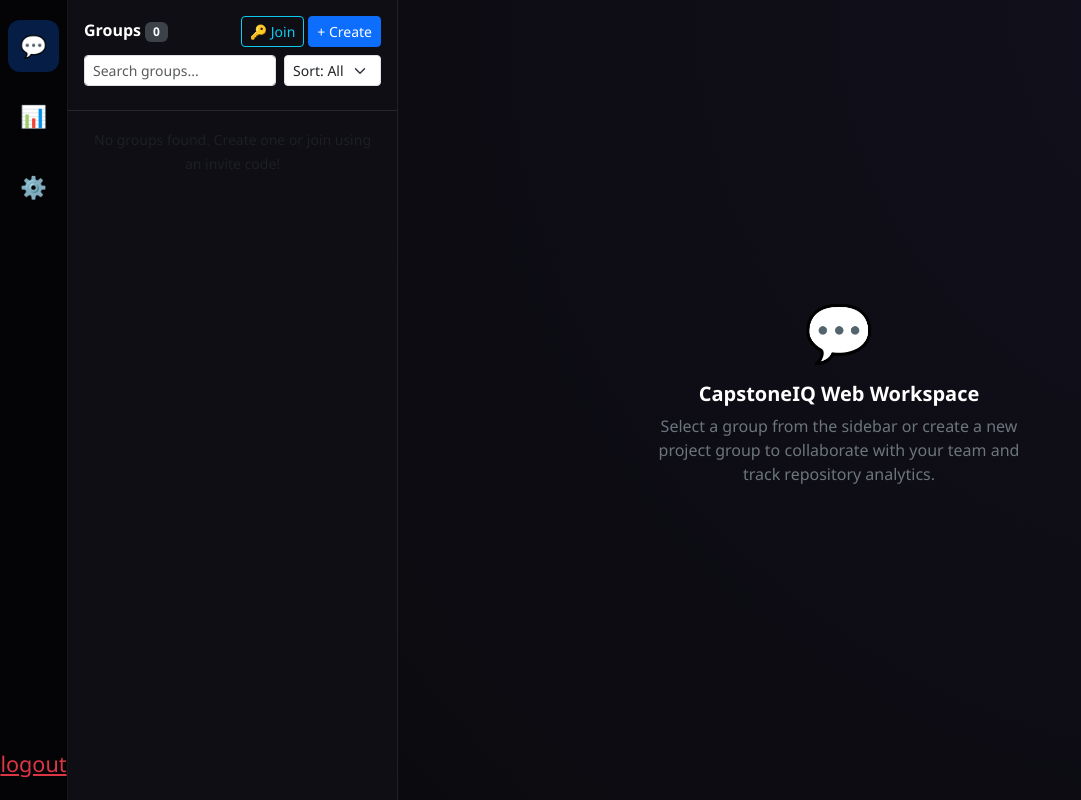
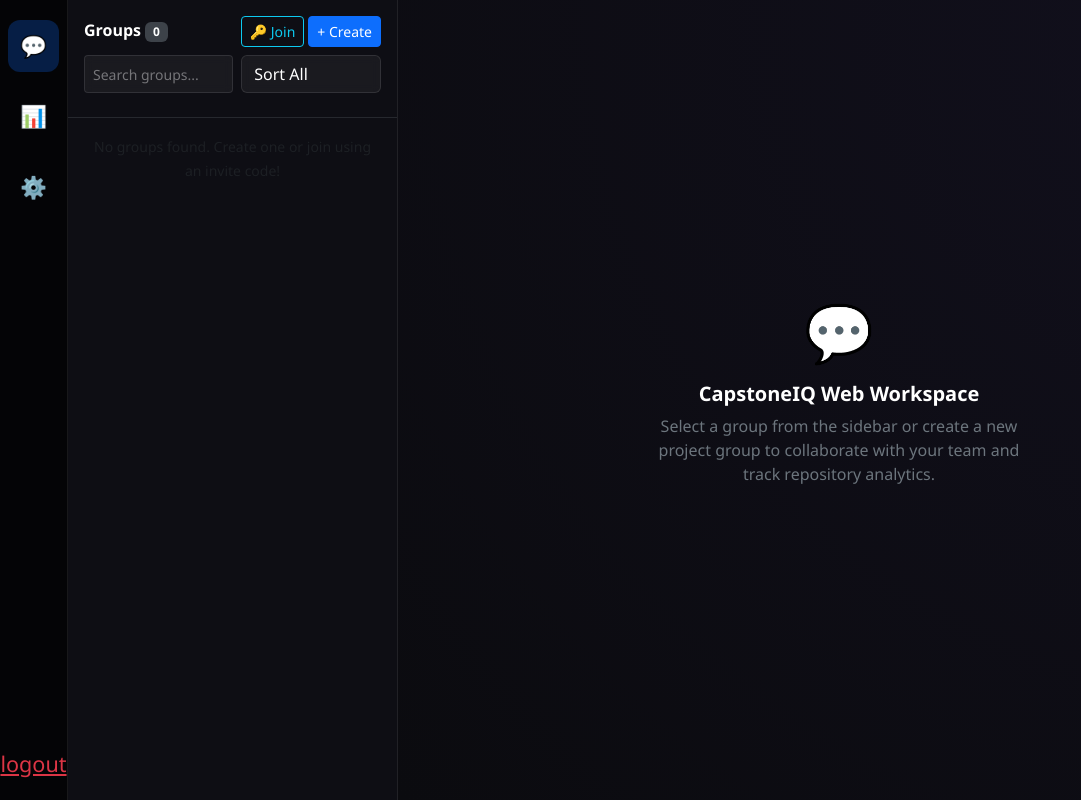
Before and after one commit to prathmeshhalande1/CapstoneIQ, a Django app: page /accounts/ in a window 1280 px wide. Shown: the whole page, without its empty margins (0-1081 px from the left). Run offline with Django 5.2, Linux system fonts and the light colour scheme; the visitor is signed in with stand-in values (Sample User, id 1); data comes from the database, SQL or seed files in the repository; data that the repository does not hold is empty; some libraries are stand-ins or nearby versions.

Commit message:
add custom Glassmorphism menu

```diff
--- a/static/css/commen.css
+++ b/static/css/commen.css
@@ -87,3 +87,8 @@
         border: 1.5px solid rgba(255, 255, 255, 0.6) !important;
         box-shadow: 0 8px 32px 0 rgba(255, 255, 255, 0.25);
     }
+
+    .dropdown-item.status-option:hover {
+        background-color: rgba(255, 255, 255, 0.1);
+        border-radius: 6px;
+    }
--- /dev/null
+++ b/static/js/dropdown.JS
@@ -0,0 +1,8 @@
+document.querySelectorAll('.status-option').forEach(item => {
+        item.addEventListener('click', function(e) {
+            e.preventDefault();
+            const selectedValue = this.getAttribute('data-value');
+            document.getElementById('statusInput').value = selectedValue;
+            document.getElementById('statusDropdownBtn').innerText = selectedValue;
+        });
+    });
--- a/templates/accounts/index.html
+++ b/templates/accounts/index.html
@@ -68,6 +68,7 @@
     <!--script src="https://cdn.jsdelivr.net/npm/bootstrap@5.3.3/dist/js/bootstrap.bundle.min.js"></script-->
     <script src="https://code.jquery.com/jquery-3.7.1.min.js"></script>
     <script src="{% static 'js/bootstrap.bundle.min.js' %}"></script>
+    <script src="{% static 'js/dropdown.js' %}"></script>
     <script src="{% static 'js/index.js' %}"></script>
 </body>
 </html>
--- a/templates/components/Modals.html
+++ b/templates/components/Modals.html
@@ -178,21 +178,41 @@
                     <div class="row">
                         <div class="col-sm-6 mb-3">
                             <label for="status" class="form-label text-white-50">Status</label>
-                            <select class="form-select glass-input text-white" id="status" name="status"
-                                style="background-color: #0b0b0f;">
-                                <option value="Active / On Track" selected>Active / On Track</option>
-                                <option value="Completed">Completed</option>
-                                <option value="Paused">Paused</option>
-                            </select>
+                            <div class="dropdown w-100">
+                                <input type="hidden" name="status" id="statusInput" value="Active / On Track">
+                                <button class="btn form-select glass-input text-white text-start w-100" type="button"
+                                    data-bs-toggle="dropdown" id="statusDropdownBtn">
+                                    Active / On Track
+                                </button>
+                                <ul class="dropdown-menu w-100 glass p-2 mt-1"
+                                    style="background: rgba(20, 20, 30, 0.85); backdrop-filter: blur(12px); border: 1px solid rgba(255, 255, 255, 0.1);">
+                                    <li><a class="dropdown-item text-white status-option" href="#"
+                                            data-value="Active / On Track">Active / On Track</a></li>
+                                    <li><a class="dropdown-item text-white status-option" href="#"
+                                            data-value="Completed">Completed</a></li>
+                                    <li><a class="dropdown-item text-white status-option" href="#"
+                                            data-value="Paused">Paused</a></li>
+                                </ul>
+                            </div>
                         </div>
                         <div class="col-sm-6 mb-3">
                             <label class="form-label text-white-50">Build Health</label>
-                            <select class="form-select glass-input text-white" name="build_health"
-                                style="background-color: #0b0b0f;">
-                                <option value="Passing (98%)" selected>Passing (98%)</option>
-                                <option value="Failing">Failing</option>
-                                <option value="Unknown">Unknown</option>
-                            </select>
+                            <div class="dropdown w-100">
+                                <input type="hidden" name="status" id="statusInput" value="Active / On Track">
+                                <button class="btn form-select glass-input text-white text-start w-100" type="button"
+                                    data-bs-toggle="dropdown" id="statusDropdownBtn">
+                                    ActBuild Health
+                                </button>
+                                <ul class="dropdown-menu w-100 glass p-2 mt-1"
+                                    style="background: rgba(20, 20, 30, 0.85); backdrop-filter: blur(12px); border: 1px solid rgba(255, 255, 255, 0.1);">
+                                    <li><a class="dropdown-item text-white status-option" href="#"
+                                            data-value="Active / On Track">Working</a></li>
+                                    <li><a class="dropdown-item text-white status-option" href="#"
+                                            data-value="Completed">Error / Not Working</a></li>
+                                    <li><a class="dropdown-item text-white status-option" href="#"
+                                            data-value="Paused">Same part work same not</a></li>
+                                </ul>
+                            </div>
                         </div>
                         <div class="form-check form-switch mt-2 ms-lg-3">
                             <input class="form-check-input" type="checkbox" name="isPrivate" value="True">
--- a/templates/components/chatWorkSpace.html
+++ b/templates/components/chatWorkSpace.html
@@ -15,14 +15,25 @@
             </div>
 
             <div class="d-flex gap-2 mb-2">
-                <input type="text" id="groupSearchInput" class="form-control form-control-sm form-control-dark"
-                    placeholder="Search groups..." onkeyup="applyGroupFilters()">
-                <select id="groupSortSelect" class="form-select form-select-sm form-control-dark" style="width: 110px;"
-                    onchange="applyGroupFilters()">
-                    <option value="default">Sort: All</option>
-                    <option value="name-asc">A - Z</option>
-                    <option value="name-desc">Z - A</option>
-                </select>
+                <input type="text" id="groupSearchInput"
+                    class="form-control glass-input form-control-sm form-control-dark" placeholder="Search groups..."
+                    onkeyup="applyGroupFilters()">
+                <div class="dropdown w-100">
+                    <input type="hidden" name="status" id="statusInput" value="Active / On Track">
+                    <button class="btn form-select glass-input text-white text-start w-100" type="button"
+                        data-bs-toggle="dropdown" id="statusDropdownBtn">
+                        Sort All
+                    </button>
+                    <ul class="dropdown-menu w-100 glass p-2 mt-1"
+                        style="background: rgba(20, 20, 30, 0.85); backdrop-filter: blur(12px); border: 1px solid rgba(255, 255, 255, 0.1);">
+                        <li><a class="dropdown-item text-white status-option" href="#"
+                                data-value="Active / On Track">Leatest chat</a></li>
+                        <li><a class="dropdown-item text-white status-option" href="#" data-value="Completed">A to Z</a>
+                        </li>
+                        <li><a class="dropdown-item text-white status-option" href="#" data-value="Paused">Z to A</a>
+                        </li>
+                    </ul>
+                </div>
             </div>
         </div>
 
```
